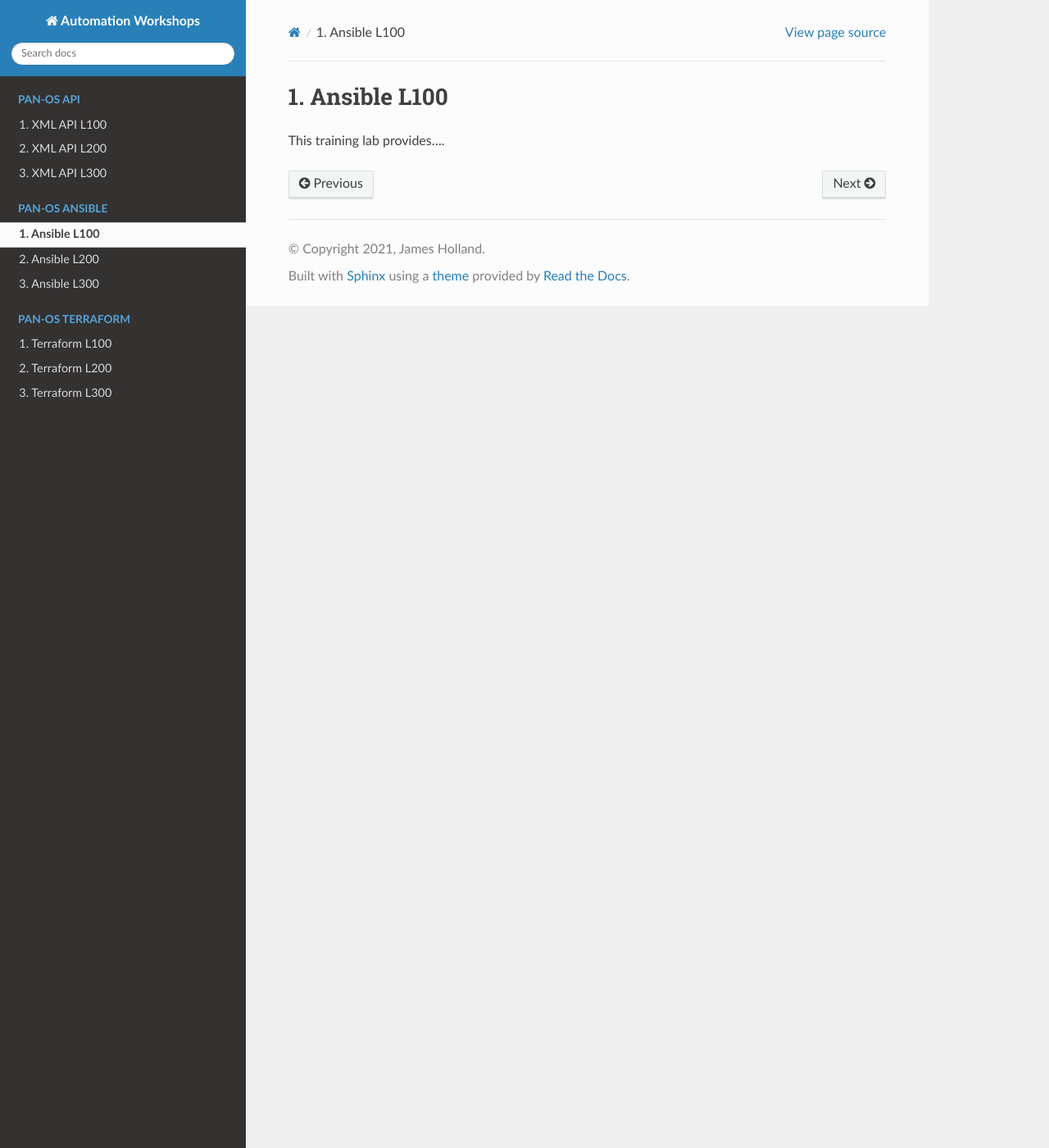
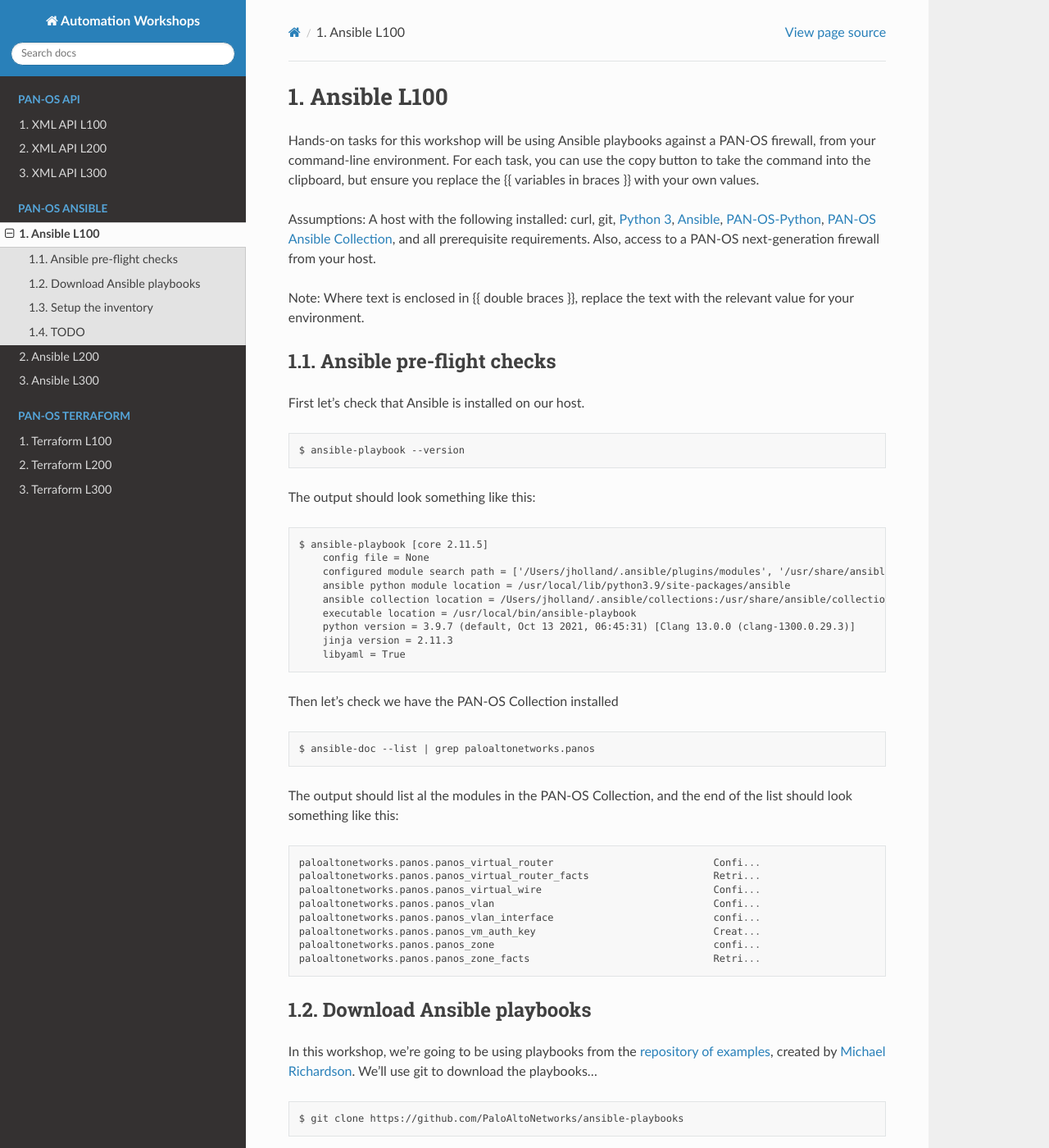
Before and after one commit to jamesholland-uk/automation-workshops, a Sphinx documentation site: the page built from docs/ansible/l100.rst, in a window 1280 px wide and 1400 px high. Shown: the whole window at 82% size. Built offline with Sphinx 7.4.7 and the Read the Docs theme 2.0.0, drawn with Linux system fonts in a browser that asks for light colours; some of the changed text lies outside the part shown.

Commit message:
More progress

```diff
--- a/docs/ansible/l100.rst
+++ b/docs/ansible/l100.rst
@@ -1,4 +1,150 @@
 Ansible L100
 ----------------------
 
-This training lab provides....
+Hands-on tasks for this workshop will be using Ansible playbooks against a PAN-OS firewall, from your command-line environment. For each task, you can use the copy button to take the command into the clipboard, but ensure you replace the {{ variables in braces }} with your own values.
+
+Assumptions: A host with the following installed: curl, git, `Python 3
+<https://www.python.org/downloads>`_, `Ansible
+<https://docs.ansible.com/ansible/latest/installation_guide/intro_installation.html#installing-and-upgrading-ansible-with-pip>`_, `PAN-OS-Python
+<https://github.com/PaloAltoNetworks/pan-os-python>`_, `PAN-OS Ansible Collection
+<https://github.com/PaloAltoNetworks/pan-os-ansible>`_, and all prerequisite requirements. Also, access to a PAN-OS next-generation firewall from your host.
+
+Note: Where text is enclosed in {{ double braces }}, replace the text with the relevant value for your environment.
+
+
+Ansible pre-flight checks
+================================================
+
+First let's check that Ansible is installed on our host.
+
+.. code-block::
+
+        $ ansible-playbook --version
+
+
+The output should look something like this:
+
+.. code-block::
+
+        $ ansible-playbook [core 2.11.5]
+            config file = None
+            configured module search path = ['/Users/jholland/.ansible/plugins/modules', '/usr/share/ansible/plugins/modules']
+            ansible python module location = /usr/local/lib/python3.9/site-packages/ansible
+            ansible collection location = /Users/jholland/.ansible/collections:/usr/share/ansible/collections
+            executable location = /usr/local/bin/ansible-playbook
+            python version = 3.9.7 (default, Oct 13 2021, 06:45:31) [Clang 13.0.0 (clang-1300.0.29.3)]
+            jinja version = 2.11.3
+            libyaml = True
+
+
+Then let's check we have the PAN-OS Collection installed
+
+.. code-block::
+
+        $ ansible-doc --list | grep paloaltonetworks.panos
+
+The output should list al the modules in the PAN-OS Collection, and the end of the list should look something like this:
+
+.. code-block::
+
+        paloaltonetworks.panos.panos_virtual_router                           Confi...
+        paloaltonetworks.panos.panos_virtual_router_facts                     Retri...
+        paloaltonetworks.panos.panos_virtual_wire                             Confi...
+        paloaltonetworks.panos.panos_vlan                                     Confi...
+        paloaltonetworks.panos.panos_vlan_interface                           confi...
+        paloaltonetworks.panos.panos_vm_auth_key                              Creat...
+        paloaltonetworks.panos.panos_zone                                     confi...
+        paloaltonetworks.panos.panos_zone_facts                               Retri...
+
+
+Download Ansible playbooks
+================================================
+
+In this workshop, we're going to be using playbooks from the `repository of examples
+<https://github.com/PaloAltoNetworks/ansible-playbooks>`_, created by `Michael Richardson
+<https://github.com/mrichardson03>`_. We'll use git to download the playbooks...
+
+.. code-block::
+
+        $ git clone https://github.com/PaloAltoNetworks/ansible-playbooks
+
+
+...then move into the playbooks directory
+
+.. code-block::
+
+        $ cd ansible-playbooks
+
+
+Setup the inventory
+================================================
+
+Ansible needs to know the details for the hosts against which it should execute playbooks. This ``inventory`` can take many formats and locations, and for this workshop we will use the inventory format from the example playbooks repository.
+
+In the ansible-playbooks directory, the ``inventory`` file contains a list of available hosts for us to run playbooks against:
+.. code-block::
+
+        $ cat inventory
+
+.. code-block::
+
+        firewall
+        ha_pair
+
+        panorama
+        panorama_ha_pair
+
+
+All our example playbooks begin with a reference to a default target host from our ``inventory`` file, which is ``firewall``:
+
+.. code-block::
+
+        - hosts: '{{ target | default("firewall") }}'
+
+
+We provide the ``firewall``'s IP address in the ``host_vars/lab-fw.yml`` file:
+
+.. code-block::
+
+        $ cat host_vars/lab-fw.yml
+
+
+.. code-block::
+
+        ---
+        ip_address: '192.168.55.10'
+
+
+Change the IP address in this file to match your firewalls's management IP address:
+
+.. code-block::
+
+        $ cat > host_vars/lab-fw.yml <<EOL
+        ---
+        ip_address: '{{ your firewall management IP }}'
+        EOL
+
+
+
+
+TODO
+================================================
+Get API key
+Show system info
+Show ready
+Show route table
+Show rules
+Show rule hit count
+Show applications
+Show vulnerability signature list
+Register a user-to-IP
+Export config
+Get tech-support file
+
+Upgrade OS
+
+<< simple bash script to do some changes, the commit and watch until finished >>
+<< anothe bash script to get some info, pass to another call with a variable >>
+
+
+Scripts - explain ideas of pre-caned config snippets, idea behind skillets etc, golden eval configs, etc
```
Also changed, not shown: docs/xmlapi/l100.rst (+15 -15 lines).
